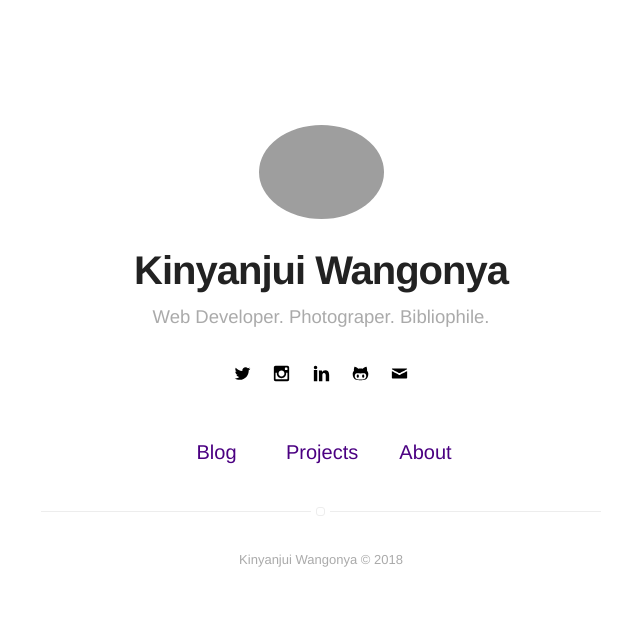
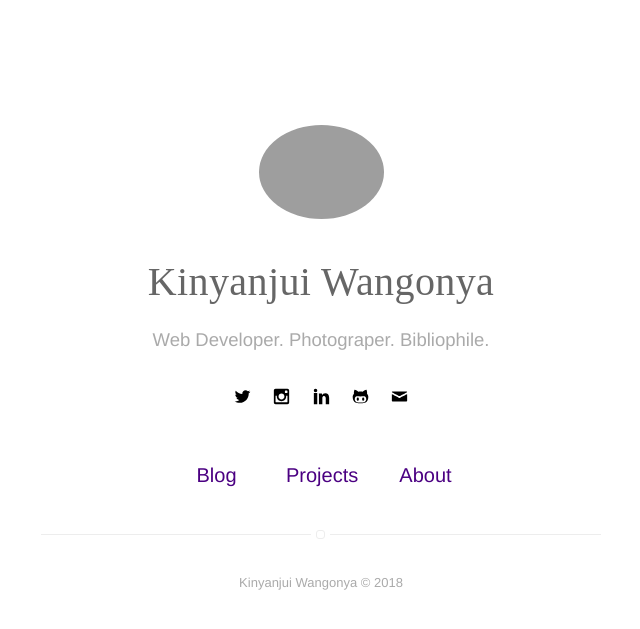
Before and after one commit to wangonya/wang0nya.github.io-v1, a Jekyll site: the page built from index.html, in a window 1280 px wide. Shown: the top 629 px of the page, without its empty margins (319-959 px from the left). Built offline with Jekyll 4.4.1, drawn with Linux system fonts in a browser that asks for light colours; some web fonts are replaced.

Commit message:
add stalemate font

```diff
--- a/_includes/header.html
+++ b/_includes/header.html
@@ -16,7 +16,7 @@
             </span>
         {% endif %}
 
-        <h1 class="title">{{ site.name }}</h1>
+        <p class="title" style="font-family: 'Stalemate', cursive;">{{ site.name }}</p>
         <h2 class="description">{{ site.bio }}</h2>
 
         {% include social-links.html %}
--- a/_includes/style.scss
+++ b/_includes/style.scss
@@ -22,3 +22,4 @@
 @import "components/side-by-side";
 @import "components/social-links";
 @import "components/spoiler";
+@import url('https://fonts.googleapis.com/css?family=Stalemate');
```
Also changed, not shown: _includes/style.css (added, +57 -0 lines), 12 other files.
